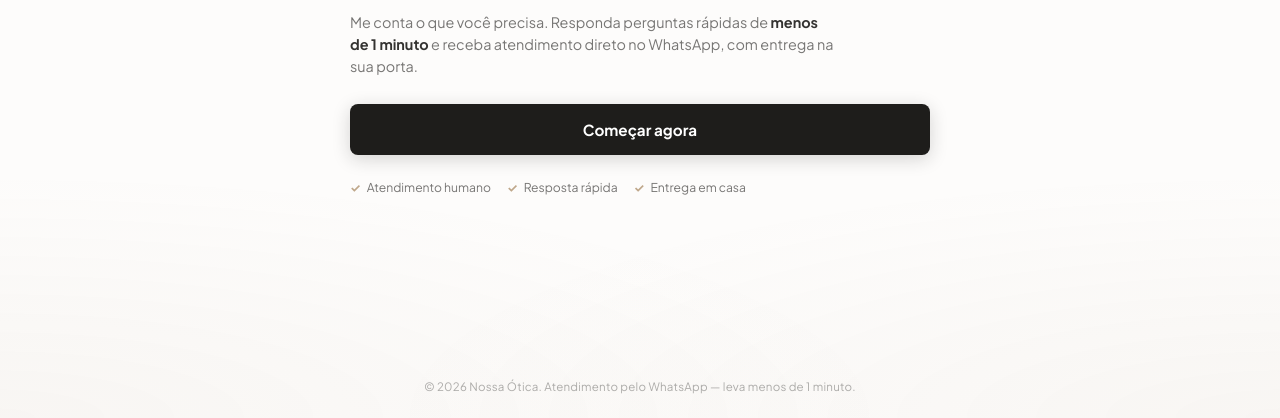
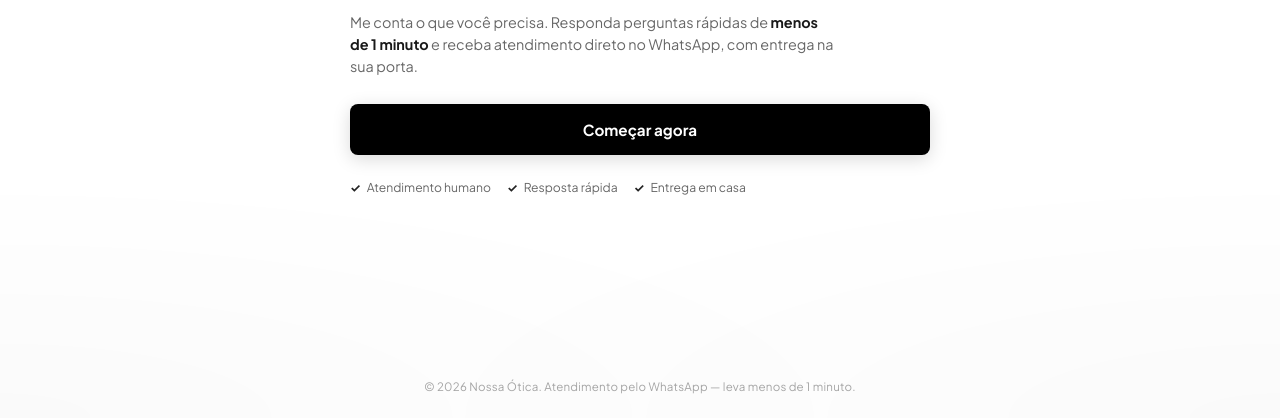
Before and after one commit to assesssoriavittus-pixel/quiz-otica, a plain HTML site: page index.html in a window 1280 px wide. Shown: the part 382-800 px from the top of the page. Drawn offline with nearby package versions, Linux system fonts and the light colour scheme.

Commit message:
design: update layout to pure white background and black details/lines as requested

```diff
--- a/index.html
+++ b/index.html
@@ -14,27 +14,27 @@
      NOSSA ÓTICA — DESIGN SYSTEM (Warm Bronze & Soft Alabaster)
      ============================================================ */
   :root {
-    --bg-primary: #FDFCFB;
-    --bg-secondary: #F7F4F0;
+    --bg-primary: #FFFFFF;
+    --bg-secondary: #F8F8F8;
 
-    --bg-option: rgba(156, 128, 94, 0.02);
-    --bg-option-hover: rgba(156, 128, 94, 0.05);
-    --bg-option-selected: rgba(156, 128, 94, 0.09);
+    --bg-option: rgba(0, 0, 0, 0.015);
+    --bg-option-hover: rgba(0, 0, 0, 0.04);
+    --bg-option-selected: rgba(0, 0, 0, 0.07);
 
-    --accent: #9C805E;
-    --accent-light: #BFA78A;
-    --accent-glow: rgba(156, 128, 94, 0.12);
+    --accent: #000000;
+    --accent-light: #222222;
+    --accent-glow: rgba(0, 0, 0, 0.10);
 
-    --ink: #1E1D1B;
-    --ink-90: rgba(30, 29, 27, 0.90);
-    --ink-60: rgba(30, 29, 27, 0.60);
-    --ink-35: rgba(30, 29, 27, 0.35);
-    --ink-15: rgba(30, 29, 27, 0.14);
-    --ink-08: rgba(30, 29, 27, 0.06);
+    --ink: #000000;
+    --ink-90: rgba(0, 0, 0, 0.90);
+    --ink-60: rgba(0, 0, 0, 0.60);
+    --ink-35: rgba(0, 0, 0, 0.35);
+    --ink-15: rgba(0, 0, 0, 0.14);
+    --ink-08: rgba(0, 0, 0, 0.06);
 
-    --border-default: rgba(156, 128, 94, 0.18);
-    --border-hover: rgba(156, 128, 94, 0.45);
-    --border-selected: #9C805E;
+    --border-default: rgba(0, 0, 0, 0.15);
+    --border-hover: rgba(0, 0, 0, 0.45);
+    --border-selected: #000000;
 
     --whats: #25D366;
     --whats-dark: #1DA851;
@@ -83,10 +83,10 @@
   /* ---------- glow / atmosfera ---------- */
   .glow { position: fixed; pointer-events: none; z-index: 0; }
   .glow-top { top: -60px; left: 50%; transform: translateX(-50%); width: 100%; max-width: 600px; height: 250px;
-    background: radial-gradient(ellipse at top center, rgba(156,128,94,.07) 0%, transparent 70%); }
+    background: radial-gradient(ellipse at top center, rgba(0,0,0,.025) 0%, transparent 70%); }
   .glow-bottom { bottom: 0; left: 0; width: 100%; height: 350px;
-    background: radial-gradient(ellipse at bottom left, rgba(156,128,94,.05) 0%, transparent 50%),
-                radial-gradient(ellipse at bottom right, rgba(156,128,94,.05) 0%, transparent 50%); }
+    background: radial-gradient(ellipse at bottom left, rgba(0,0,0,.02) 0%, transparent 50%),
+                radial-gradient(ellipse at bottom right, rgba(0,0,0,.02) 0%, transparent 50%); }
 
   /* ---------- container ---------- */
   .quiz-container { flex: 1; display: flex; justify-content: center; align-items: center; padding: 14px 22px 40px; position: relative; z-index: 1; }
@@ -163,14 +163,14 @@
     padding: 16px 30px; margin-top: 18px; border-radius: 8px; border: none; cursor: pointer;
     background: var(--ink); color: #FFFFFF;
     font-family: var(--font-primary); font-size: .95rem; font-weight: 700;
-    transition: all .35s ease; box-shadow: 0 4px 18px rgba(30,29,27,.18);
+    transition: all .35s ease; box-shadow: 0 4px 18px rgba(0,0,0,.15);
     position: relative; overflow: hidden;
   }
   .cta-button::before {
     content: ''; position: absolute; top: 0; left: -100%; width: 100%; height: 100%;
     background: linear-gradient(90deg, transparent, rgba(255,255,255,.14), transparent); transition: left .5s ease;
   }
-  .cta-button:hover { background: #353330; transform: translateY(-1px); box-shadow: 0 6px 26px rgba(30,29,27,.25); }
+  .cta-button:hover { background: #222222; transform: translateY(-1px); box-shadow: 0 6px 26px rgba(0,0,0,.22); }
   .cta-button:hover::before { left: 100%; }
   .cta-button:active { transform: none; }
   .cta-button:disabled { opacity: .4; cursor: not-allowed; transform: none; }
```
